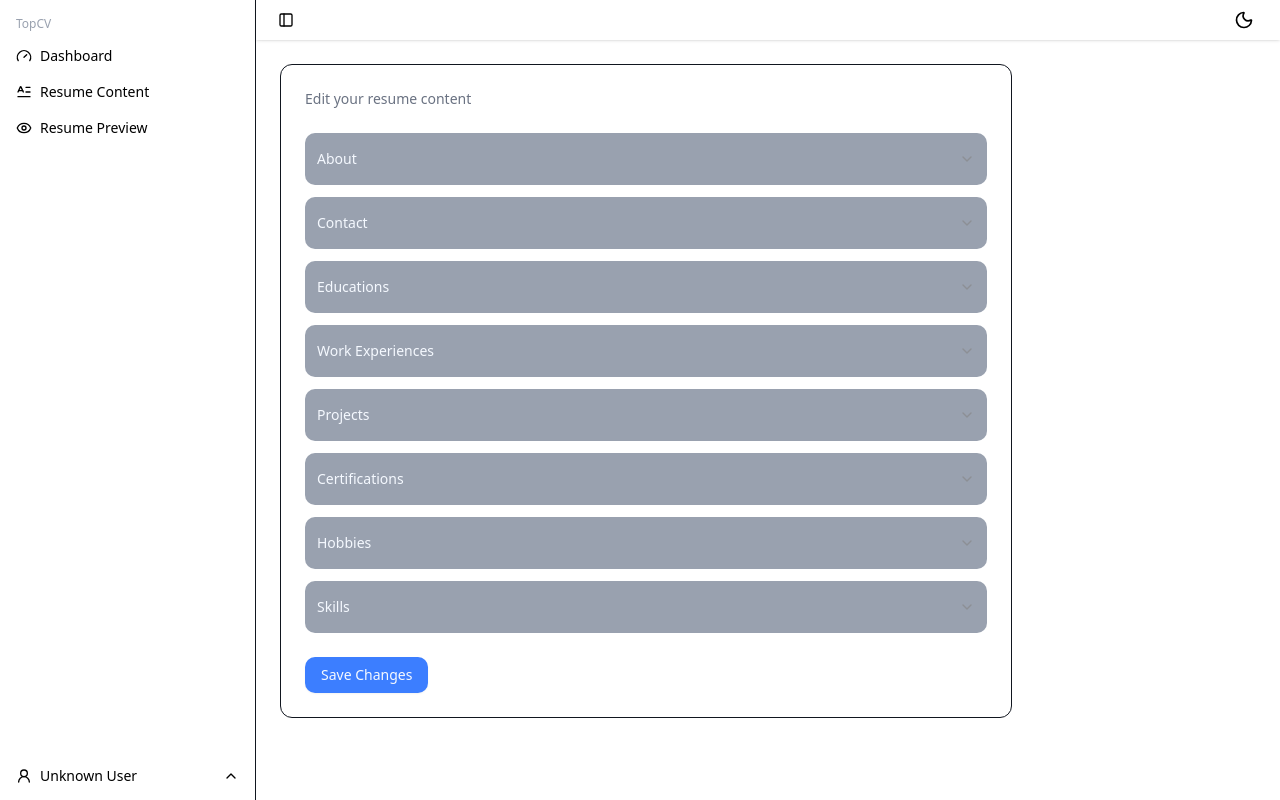
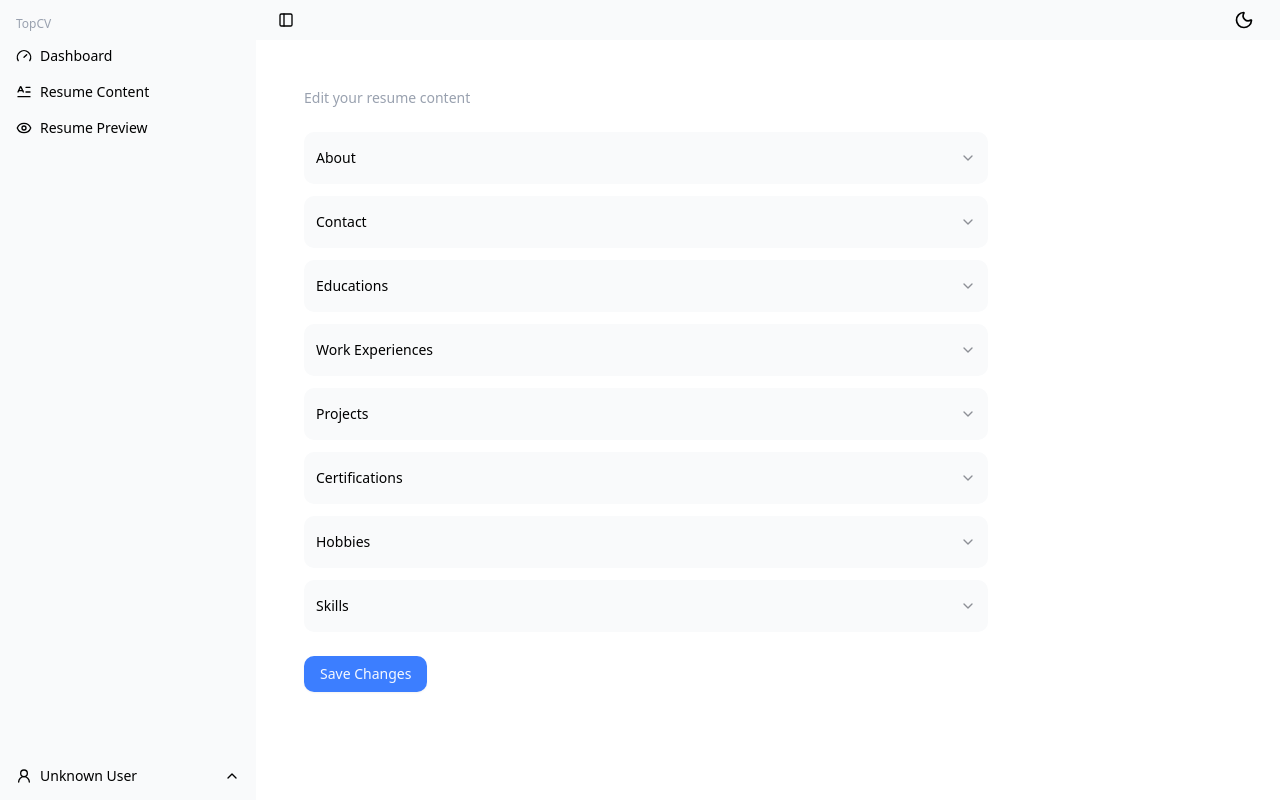
Before and after one commit to wofdev/next-base, a Next.js app in the folder frontend/: page /dashboard/resume/content in a window 1280 px wide. Built offline with nearby package versions, Linux system fonts and the light colour scheme; no server answers.

Commit message:
working on content

```diff
--- a/frontend/app/dashboard/layout.jsx
+++ b/frontend/app/dashboard/layout.jsx
@@ -9,7 +9,7 @@ export default function DashboardLayout({ children }) {
       <div className="flex min-h-screen w-full">
         <AppSidebar />
         <div className="flex flex-1 flex-col">
-          <header className="sticky top-0 z-50 flex items-center justify-between shadow-sm bg-white dark:bg-black px-4">
+          <header className="sticky top-0 z-50 flex items-center justify-between bg-gray-50 dark:bg-gray-900 px-4">
             <SidebarTrigger className="text-black dark:text-white"/>
             <ThemeToggle />
           </header>
--- a/frontend/app/dashboard/resume/content/page.js
+++ b/frontend/app/dashboard/resume/content/page.js
@@ -148,25 +148,25 @@ export default function ResumeContent() {
 
   return (
 
-    <div className="w-3/4 p-6 space-y-6  rounded-lg border">
-      <p className="text-sm text-gray-500">Edit your resume content</p>
+    <div className="w-3/4 p-6 space-y-6  rounded-lg">
+      <p className="text-sm text-gray-400">Edit your resume content</p>
       <Separator />
       <Accordion type="single" collapsible className="w-full">
-        <AccordionItem value="about" className="dark:bg-gray-500 bg-gray-400 rounded-md px-3 border-none mb-3">
+        <AccordionItem value="about" className="dark:bg-gray-500 bg-gray-50 text-black rounded-md px-3 border-none mb-3">
           <AccordionTrigger>About</AccordionTrigger>
           <AccordionContent>
             <AboutSection data={resumeData} setData={setResumeData} />
           </AccordionContent>
         </AccordionItem>
-        <AccordionItem value="contact" className="dark:bg-gray-500 bg-gray-400 rounded-md px-3 border-none mb-3">
+        <AccordionItem value="contact" className="dark:bg-gray-500 bg-gray-50 text-black rounded-md px-3 border-none mb-3">
           <AccordionTrigger>Contact</AccordionTrigger>
-          <AccordionContent className="bg-white p-3 rounded-md mb-3">
+          <AccordionContent className=" p-3 rounded-md mb-3">
             <ContactSection resumeData={resumeData} setResumeData={setResumeData} />
           </AccordionContent>
         </AccordionItem>
-        <AccordionItem value="educations" className="dark:bg-gray-500 bg-gray-400 rounded-md px-3 border-none mb-3">
+        <AccordionItem value="educations" className="dark:bg-gray-500 bg-gray-50 text-black rounded-md px-3 border-none mb-3">
           <AccordionTrigger>Educations</AccordionTrigger>
-          <AccordionContent className="bg-white p-3 rounded-md mb-3">
+          <AccordionContent className=" p-3 rounded-md mb-3">
             <EducationSection
               data={resumeData}
               setData={setResumeData}
@@ -177,9 +177,9 @@ export default function ResumeContent() {
             />
           </AccordionContent>
         </AccordionItem>
-        <AccordionItem value="works" className="dark:bg-gray-500 bg-gray-400 rounded-md px-3 border-none mb-3">
+        <AccordionItem value="works" className="dark:bg-gray-500 bg-gray-50 text-black rounded-md px-3 border-none mb-3">
           <AccordionTrigger>Work Experiences</AccordionTrigger>
-          <AccordionContent className="bg-white p-3 rounded-md mb-3">
+          <AccordionContent className=" p-3 rounded-md mb-3">
             <WorkSection
               data={resumeData}
               setData={setResumeData}
@@ -190,9 +190,9 @@ export default function ResumeContent() {
             />
           </AccordionContent>
         </AccordionItem>
-        <AccordionItem value="projects" className="dark:bg-gray-500 bg-gray-400 rounded-md px-3 border-none mb-3">
+        <AccordionItem value="projects" className="dark:bg-gray-500 bg-gray-50 text-black rounded-md px-3 border-none mb-3">
           <AccordionTrigger>Projects</AccordionTrigger>
-          <AccordionContent className="bg-white p-3 rounded-md mb-3">
+          <AccordionContent className=" p-3 rounded-md mb-3">
             <ProjectSection
               data={resumeData}
               setData={setResumeData}
@@ -203,9 +203,9 @@ export default function ResumeContent() {
             />
           </AccordionContent>
         </AccordionItem>
-        <AccordionItem value="certifications" className="dark:bg-gray-500 bg-gray-400 rounded-md px-3 border-none mb-3">
+        <AccordionItem value="certifications" className="dark:bg-gray-500 bg-gray-50 text-black rounded-md px-3 border-none mb-3">
           <AccordionTrigger>Certifications</AccordionTrigger>
-          <AccordionContent className="bg-white p-3 rounded-md mb-3">
+          <AccordionContent className=" p-3 rounded-md mb-3">
             <CertificationSection
               data={resumeData}
               setData={setResumeData}
@@ -216,9 +216,9 @@ export default function ResumeContent() {
             />
           </AccordionContent>
         </AccordionItem>
-        <AccordionItem value="hobbies" className="dark:bg-gray-500 bg-gray-400 rounded-md px-3 border-none mb-3">
+        <AccordionItem value="hobbies" className="dark:bg-gray-500 bg-gray-50 text-black rounded-md px-3 border-none mb-3">
           <AccordionTrigger>Hobbies</AccordionTrigger>
-          <AccordionContent className="bg-white p-3 rounded-md mb-3">
+          <AccordionContent className=" p-3 rounded-md mb-3">
             <HobbySection
               data={resumeData}
               setData={setResumeData}
@@ -229,9 +229,9 @@ export default function ResumeContent() {
             />
           </AccordionContent>
         </AccordionItem>
-        <AccordionItem key="skills" value="skills" className="dark:bg-gray-500 bg-gray-400 rounded-md px-3 border-none mb-3">
+        <AccordionItem key="skills" value="skills" className="dark:bg-gray-500 bg-gray-50 text-black rounded-md px-3 border-none mb-3">
           <AccordionTrigger>Skills</AccordionTrigger>
-          <AccordionContent className="bg-white p-3 rounded-md mb-3">
+          <AccordionContent className=" p-3 rounded-md mb-3">
             <SkillsSection data={resumeData} setData={setResumeData} />
           </AccordionContent>
         </AccordionItem>
--- a/frontend/app/dashboard/resume/preview/page.js
+++ b/frontend/app/dashboard/resume/preview/page.js
@@ -181,7 +181,7 @@ export default function ResumePreview() {
         <div className={`flex justify-between items-center mb-8 ${isVisible ? "animate-slide-in-up" : "opacity-0"}`}>
           <div>
             <h1 className="text-4xl font-bold bg-gradient-to-r from-blue-600 to-purple-600 dark:from-blue-400 dark:to-purple-400 bg-clip-text text-transparent mb-2">
-              Resume Preview
+            Preview Preview
             </h1>
             <p className="text-gray-600 dark:text-gray-400">Professional • Modern • Impressive</p>
           </div>
--- a/frontend/components/app-sidebar.jsx
+++ b/frontend/components/app-sidebar.jsx
@@ -54,9 +54,9 @@ export function AppSidebar() {
   const { data: session, status } = useSession();
 
   return (
-    <Sidebar>
+    <Sidebar className="border-none">
       {/* <SidebarHeader /> */}
-      <SidebarContent  className="dark:bg-black dark:text-white bg-white text-black">
+      <SidebarContent  className="dark:bg-gray-900 dark:text-white bg-gray-50 text-black">
         <SidebarGroup>
           <SidebarGroupLabel>
             <Link href="/" className="text-gray-400">TopCV</Link>
@@ -77,7 +77,7 @@ export function AppSidebar() {
           </SidebarGroupContent>
         </SidebarGroup>
       </SidebarContent>
-      <SidebarFooter  className="dark:bg-black dark:text-white bg-white text-black">
+      <SidebarFooter  className="dark:bg-gray-900 dark:text-white bg-gray-50 text-black">
         <SidebarMenu>
           <SidebarMenuItem>
             <DropdownMenu>
--- a/frontend/components/resumet-content/AboutSection.jsx
+++ b/frontend/components/resumet-content/AboutSection.jsx
@@ -5,24 +5,24 @@ import { Textarea } from "@/components/ui/textarea";
 
 export default function AboutSection({ data, setData }) {
   return (
-    <div className="bg-white p-3 rounded-md mb-3">
+    <div className=" p-3 rounded-md mb-3">
       <Textarea
         placeholder="Write about yourself"
         value={data.titleData.about}
         onChange={(e) => setData({ ...data, titleData:{...data.titleData,about: e.target.value}})}
-        className="mb-4"
+        className=" border-none dark:bg-gray-400 bg-gray-200 mb-4"
       />
       <Input
         placeholder="Display Name"
         value={data.titleData.display_name}
         onChange={(e) => setData({ ...data, titleData:{...data.titleData, display_name: e.target.value }})}
-        className="mb-2"
+        className=" border-none dark:bg-gray-400 bg-gray-200 mb-2"
       />
       <Input
         placeholder="Title"
         value={data.titleData.title}
         onChange={(e) => setData({ ...data, titleData:{...data.titleData, title: e.target.value }})}
-        className="mb-2"
+        className=" border-none dark:bg-gray-400 bg-gray-200 mb-2"
       />
       <Input
         type="file"
@@ -30,12 +30,13 @@ export default function AboutSection({ data, setData }) {
         onChange={(e) =>
           setData({ ...data,titleData:{...data.titleData, profilePhoto: e.target.files?.[0] || null }})
         }
+        className=" border-none dark:bg-gray-400 bg-gray-200 "
       />
       {data?.profilePhoto && (
         <img
           src={URL.createObjectURL(data.titleData.profilePhoto)}
           alt="Profile"
-          className="mt-3 w-24 h-24 object-cover rounded-full border"
+          className=" border-none dark:bg-gray-400 bg-gray-200 mt-3 w-24 h-24 object-cover rounded-full border"
         />
       )}
     </div>
--- a/frontend/components/resumet-content/ContactSection.jsx
+++ b/frontend/components/resumet-content/ContactSection.jsx
@@ -15,7 +15,7 @@ export default function ContactSection({resumeData,setResumeData}) {
                     contactdetails: { ...resumeData?.contactdetails, [key]: e.target.value },
                   })
                 }
-                className="mb-2"
+                className="mb-2 border-none dark:bg-gray-400 bg-gray-200"
               />
             ))}
     </div>
```
